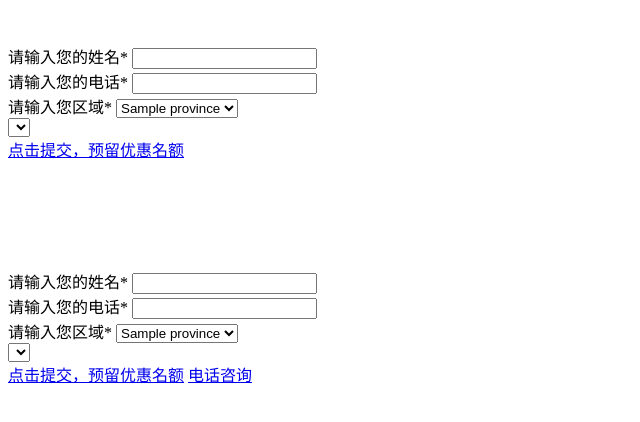
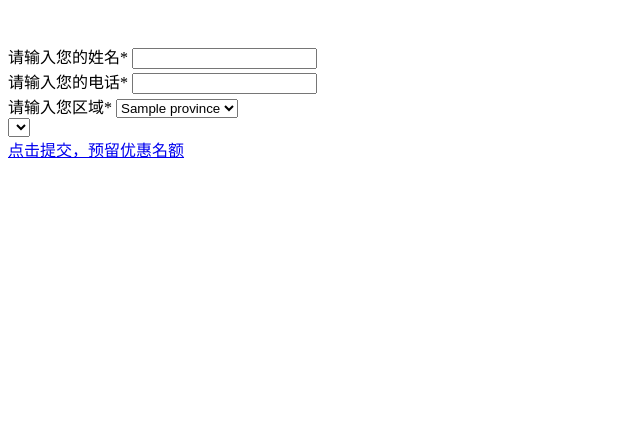
Before and after one commit to ACE-Teame/cei-fengru6666, a PHP site: template app/views/home/index.php in a window 1280 px wide. Shown: the top 422 px of the page, without its empty margins (0-640 px from the left). Run offline with PHP 8.4, Linux system fonts and the light colour scheme; the template is opened without the code that fills it: most values are stand-ins (such as "Sample title", 1, 10 or a date in 2020); data that the repository does not hold is empty.

Commit message:
modify home page

```diff
--- a/app/views/home/index.php
+++ b/app/views/home/index.php
@@ -44,7 +44,7 @@
 		<div class="img"><img src="<?php echo image('6.jpg') ?>" alt=""></div>
 		<div class="img"><img src="<?php echo image('7.jpg') ?>" alt=""></div>
 		<div class="img"><img src="<?php echo image('8.jpg') ?>" alt=""></div>
-		<div class="form">
+<!-- 		<div class="form">
 			<div class="content">
 				<form id="form_contenct_2">
 					<div class="entry">
@@ -72,7 +72,7 @@
 				<a class="btn" href="javascript:;" onclick="submit_contect('form_contenct_2')" id="submit_contect">点击提交，预留优惠名额</a>
 				<a class="btn" href="tel:400-8849-800" >电话咨询</a>
 			</div>
-		</div>
+		</div> -->
 	</div>
 	<?php echo js('jquery.min.js') ?>
 	<script>
```
